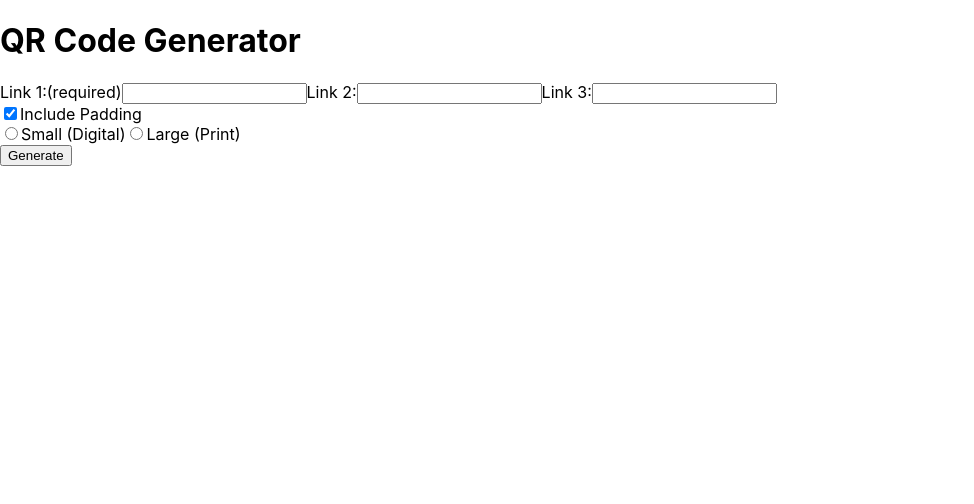
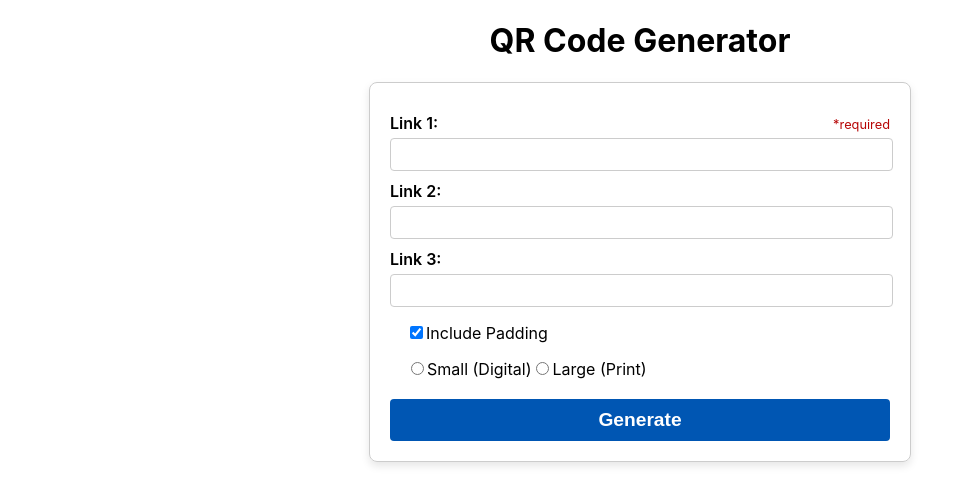
Before and after one commit to jasfoong/qr-generator, a React (Create React App) app: page / in a window 1280 px wide. Shown: the top 504 px of the page, without its empty margins (0-974 px from the left). Built offline with nearby package versions, Linux system fonts and the light colour scheme.

Commit message:
add rudimentary styling

```diff
--- a/src/App.tsx
+++ b/src/App.tsx
@@ -4,7 +4,7 @@ import './App.css';
 function App() {
   return (
     <>
-      <h1>QR Code Generator</h1>
+      <h1 className="qr-heading">QR Code Generator</h1>
       <QrForm />
     </>
   );
--- /dev/null
+++ b/src/components/QrForm.css
@@ -0,0 +1,74 @@
+.form-container {
+    max-width: 31.25rem;
+    margin: 0 auto;
+    padding: 1.25rem;
+    border: 0.0625rem solid #ccc;
+    border-radius: 0.5rem;
+    box-shadow: 0 0.25rem 0.5rem rgba(0, 0, 0, 0.1);
+}
+
+.form-label-input-container {
+    display: flex;
+    align-items: baseline;
+    justify-content: space-between;
+}
+
+.form-label {
+    display: block;
+    margin: 0.625rem 0 0.3125rem;
+    font-weight: 600;
+}
+
+.form-label-required {
+    color: #b70606;
+    font-size: 0.8rem;
+}
+
+.form-input {
+    width: 97%;
+    padding: 0.5rem;
+    border: 0.0625rem solid #ccc;
+    border-radius: 0.25rem;
+}
+
+.form-checkbox {
+    margin: 1rem;
+}
+
+.form-radio {
+    margin: 1rem;
+}
+
+.form-button {
+    display: block;
+    width: 100%;
+    padding: 0.625rem;
+    background-color: #0056b3;
+    color: white;
+    border: none;
+    border-radius: 0.25rem;
+    cursor: pointer;
+    margin-top: 1.25rem;
+    font-weight: 600;
+    font-size: 1.2rem;
+}
+
+.form-button:hover {
+    background-color: #002f61;
+}
+
+.qr-code-container {
+    margin-top: 1.875rem;
+    text-align: center;
+}
+
+.qr-code-item {
+    width: 30%;
+    margin: 0 auto;
+    margin-bottom: 2rem;
+    padding: 1.25rem;
+    background: #c1c1c1;
+    border: 0.0625rem solid #ccc;
+    border-radius: 0.5rem;
+    box-shadow: 0 0.25rem 0.5rem rgba(0, 0, 0, 0.1);
+}
--- a/src/components/QrForm.tsx
+++ b/src/components/QrForm.tsx
@@ -1,5 +1,6 @@
 import {useState} from 'react';
 import {QRCodeSVG} from 'qrcode.react';
+import './QrForm.css'
 
 const QrForm: React.FC = () => {
     const [link1Value, setLink1Value] = useState<string>('');
@@ -30,7 +31,6 @@ const QrForm: React.FC = () => {
 
     const handleSizeChange = (event: React.ChangeEvent<HTMLInputElement>) => {
         setQrSize(event.target.value)
-        console.log(qrSize)
     }
 
     const handleFormSubmit = (event: React.FormEvent<HTMLFormElement>) => {
@@ -44,38 +44,42 @@ const QrForm: React.FC = () => {
 
     return(
         <>
+        <div className="form-container">
             <form onSubmit={handleFormSubmit}>
-            <label htmlFor="link1">Link 1:</label>
-            <span>{"(required)"}</span>
-            <input type="text" id="link1" value={link1Value} onChange={handleInputChange} required />
+                <div className="form-label-input-container">
+                    <label htmlFor="link1" className="form-label">Link 1:</label>
+                    <span className="form-label-required">{"*required"}</span>
+                </div>
+                <input type="text" id="link1" value={link1Value} onChange={handleInputChange} className="form-input" required />
 
-            <label htmlFor="link2">Link 2:</label>
-            <input type="text" id="link2" value={link2Value} onChange={handleInputChange} />
+                <label htmlFor="link2" className="form-label">Link 2:</label>
+                <input type="text" id="link2" value={link2Value} onChange={handleInputChange} className="form-input"/>
 
-            <label htmlFor="link3">Link 3:</label>
-            <input type="text" id="link3" value={link3Value} onChange={handleInputChange} />
+                <label htmlFor="link3" className="form-label">Link 3:</label>
+                <input type="text" id="link3" value={link3Value} onChange={handleInputChange} className="form-input"/>
 
-            <div>
+                <div className="form-checkbox">
                     <input type="checkbox" id="padding" name="padding" checked={paddingValue} onChange={handlePaddingChange}/>
                     <label htmlFor="padding">Include Padding</label>
                 </div>
 
-            <div>
+                <div className="form-radio">
                     <input type="radio" id="sizeSmall" name="size" value="small" onChange={handleSizeChange}/>
                     <label htmlFor="sizeSmall">Small {`(Digital)`}</label>
                     <input type="radio" id="sizeLarge" name="size" value="large" onChange={handleSizeChange}/>
                     <label htmlFor="sizeLarge">Large {`(Print)`}</label>
                 </div>
 
-            <button type="submit">Generate</button>
+                <button type="submit" className="form-button">Generate</button>
             </form>
+        </div>
 
         {qrCodeValues.length > 0 && (
-            <div>
+            <div className="qr-code-container">
                 {qrCodeValues.map((value, index) => (
-                    <div key={index}>
+                    <div key={index} className="qr-code-item">
                         <h3>QR Code {index + 1}</h3>
-                        <QRCodeSVG value={value} marginSize={paddingValue ? 4 : 0} size={(qrSize === 'large') ? 1000 : 300}/>
+                        <QRCodeSVG value={value} marginSize={paddingValue ? 2 : 0} size={(qrSize === 'large') ? 1000 : 300}/>
                     </div>
                 ))}
             </div>
--- a/src/index.css
+++ b/src/index.css
@@ -11,3 +11,7 @@ code {
   font-family: source-code-pro, Menlo, Monaco, Consolas, 'Courier New',
     monospace;
 }
+
+.qr-heading {
+  text-align: center;
+}
```
Lines whose indentation alone changed are shown as unchanged.
